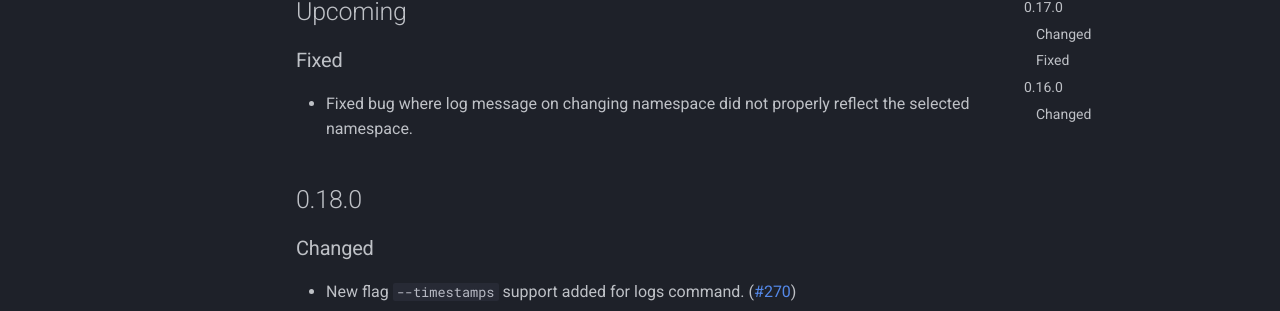
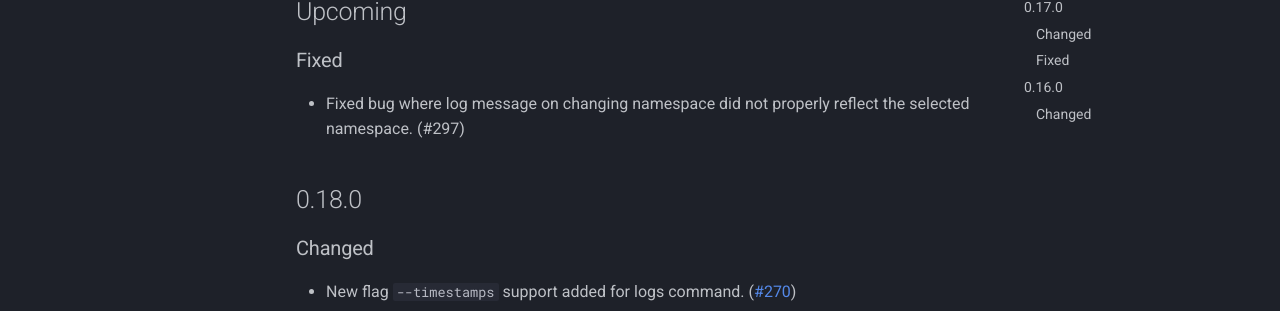
Before and after one commit to kubernetes-el/kubernetes-el, an MkDocs documentation site: the page built from docs/CHANGELOG.md, in a window 1280 px wide and 900 px high. Shown: the part 341-652 px from the top of the window. Built offline with MkDocs 1.6.1 and Material for MkDocs 9.7.7, drawn with Linux system fonts in a browser that asks for light colours; comment, search, counter and statistics services are not loaded.

Commit message:
Update docs/CHANGELOG.md

```diff
--- a/docs/CHANGELOG.md
+++ b/docs/CHANGELOG.md
@@ -13,7 +13,7 @@ versioning][semver].
 
 ### Fixed
 
-- Fixed bug where log message on changing namespace did not properly reflect the selected namespace.
+- Fixed bug where log message on changing namespace did not properly reflect the selected namespace. (#297)
 
 ## 0.18.0
 
```
